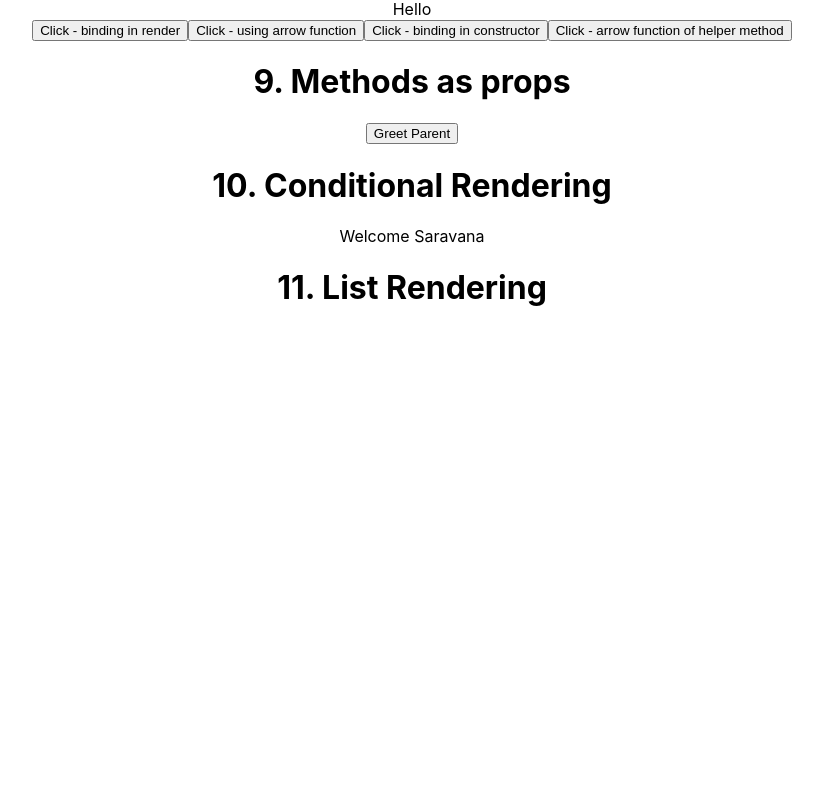
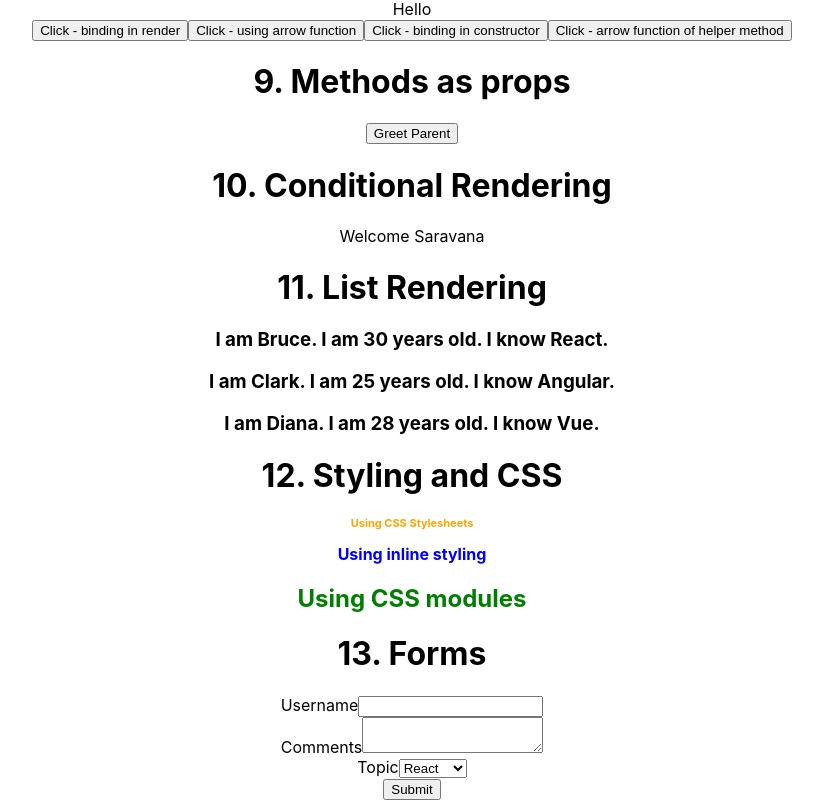
Before and after one commit to lewafa/ReactJs, a React (Create React App) app in the folder hello-world/: page / in a window 1280 px wide. Shown: the part 1087-1887 px from the top of the page, without its empty margins (228-1051 px from the left). Before the commit the page ends 1415 px from the top, so only its background shows below. Built offline with nearby package versions, Linux system fonts and the light colour scheme.

Commit message:
added modules 7 thru 13

```diff
--- a/hello-world/src/App.js
+++ b/hello-world/src/App.js
@@ -13,6 +13,9 @@ import ClassEventHandling from './components/ClassEventHandling';
 import EventBinding from './components/EventBinding';
 import ParentComponent1 from './components/ParentComponent1';
 import ConditionalRendering from './components/ConditionalRendering';
+import FunctionalListRendering from './components/FunctionalListRendering';
+import Stylesheet from './components/Stylesheet';
+import Form from './components/Form';
 
 function App() {
   return (
@@ -54,7 +57,13 @@ function App() {
       <ConditionalRendering />
 
       <h1>11. List Rendering</h1>
+      <FunctionalListRendering />
 
+      <h1>12. Styling and CSS</h1>
+      <Stylesheet primary={true} />
+
+      <h1>13. Forms</h1>
+      <Form />
     </div>
   );
 }
--- /dev/null
+++ b/hello-world/src/components/Form.js
@@ -0,0 +1,67 @@
+import React, { Component } from 'react'
+
+class Form extends Component {
+  constructor(props) {
+    super(props)
+
+    this.state = {
+       username: '',
+       comments: '',
+       topic: 'react'
+    }
+  }
+
+  handleUsernameChange = (event) => {
+    this.setState({
+      username: event.target.value
+    });
+  }
+
+  handleCommentsChange = (event) => {
+    this.setState({
+      comments: event.target.value
+    });
+  }
+
+  handleTopicChange = (event) => {
+    this.setState({
+      topic: event.target.value
+    });
+  }
+
+  handleSubmit = (event) => {
+    alert(`${this.state.username} ${this.state.comments} ${this.state.topic}`);
+    event.preventDefault();
+  }
+
+  render() {
+    const {username, comments, topic} = this.state;
+
+    return (
+      <form onSubmit={this.handleSubmit}>
+        <div>
+          <label>Username</label>
+          <input type="text" value={username} onChange={this.handleUsernameChange} />
+        </div>
+
+        <div>
+          <label>Comments</label>
+          <textarea type="text" value={comments} onChange={this.handleCommentsChange} />
+        </div>
+
+        <div>
+          <label>Topic</label>
+          <select value={topic} onChange={this.handleTopicChange}>
+            <option value="react">React</option>
+            <option value="angular">Angular</option>
+            <option value="vue">Vue</option>
+          </select>
+        </div>
+
+        <button type="submit">Submit</button>
+      </form>
+    )
+  }
+}
+
+export default Form
--- /dev/null
+++ b/hello-world/src/components/FunctionalListRendering.js
@@ -0,0 +1,39 @@
+import React from 'react'
+
+function FunctionalListRendering() {
+  // example 1
+  const names = ['Bruce', 'Clark', 'Diana'];
+  const nameList = names.map(name => <h3>{name}</h3>);
+
+  // example 2
+  const persons = [
+    {
+      id: 1,
+      name: 'Bruce',
+      age: 30,
+      skill: 'React'
+    },
+    {
+      id: 2,
+      name: 'Clark',
+      age: 25,
+      skill: 'Angular'
+    },
+    {
+      id: 3,
+      name: 'Diana',
+      age: 28,
+      skill: 'Vue'
+    },
+  ];
+
+  const personList = persons.map(person => (
+    <h3 key={person.id}>
+      I am {person.name}. I am {person.age} years old. I know {person.skill}.
+    </h3>
+  ));
+
+  return <div>{personList}</div>;
+}
+
+export default FunctionalListRendering
--- /dev/null
+++ b/hello-world/src/components/Stylesheet.js
@@ -0,0 +1,22 @@
+import React from 'react'
+import '../styles/Stylesheet.css'
+import styles from '../styles/Stylesheet.module.css'
+
+function Stylesheet(props) {
+  let className = props.primary ? 'primary' : '';
+
+  const heading = {
+    fontSize: '16px',
+    color: 'blue'
+  };
+
+  return (
+    <div>
+      <h2 className={`${className} font-xs`}>Using CSS Stylesheets</h2>
+      <h2 style={heading}>Using inline styling</h2>
+      <h2 className={styles.success}>Using CSS modules</h2>
+    </div>
+  )
+}
+
+export default Stylesheet
--- /dev/null
+++ b/hello-world/src/styles/Stylesheet.css
@@ -0,0 +1,7 @@
+.primary {
+  color: orange;
+}
+
+.font-xs {
+  font-size: 11px;
+}
--- /dev/null
+++ b/hello-world/src/styles/Stylesheet.module.css
@@ -0,0 +1,3 @@
+.success {
+  color: green;
+}
```
